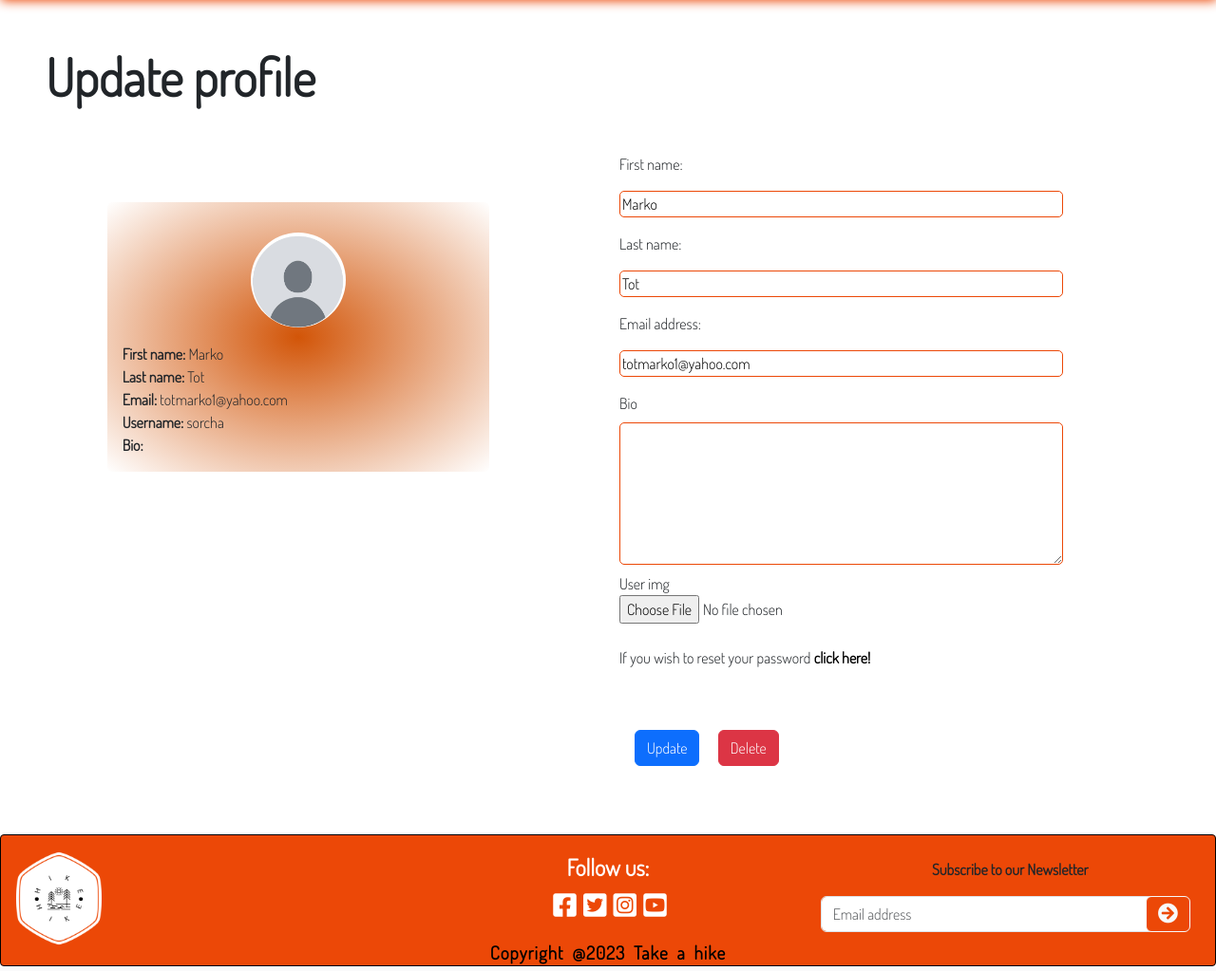
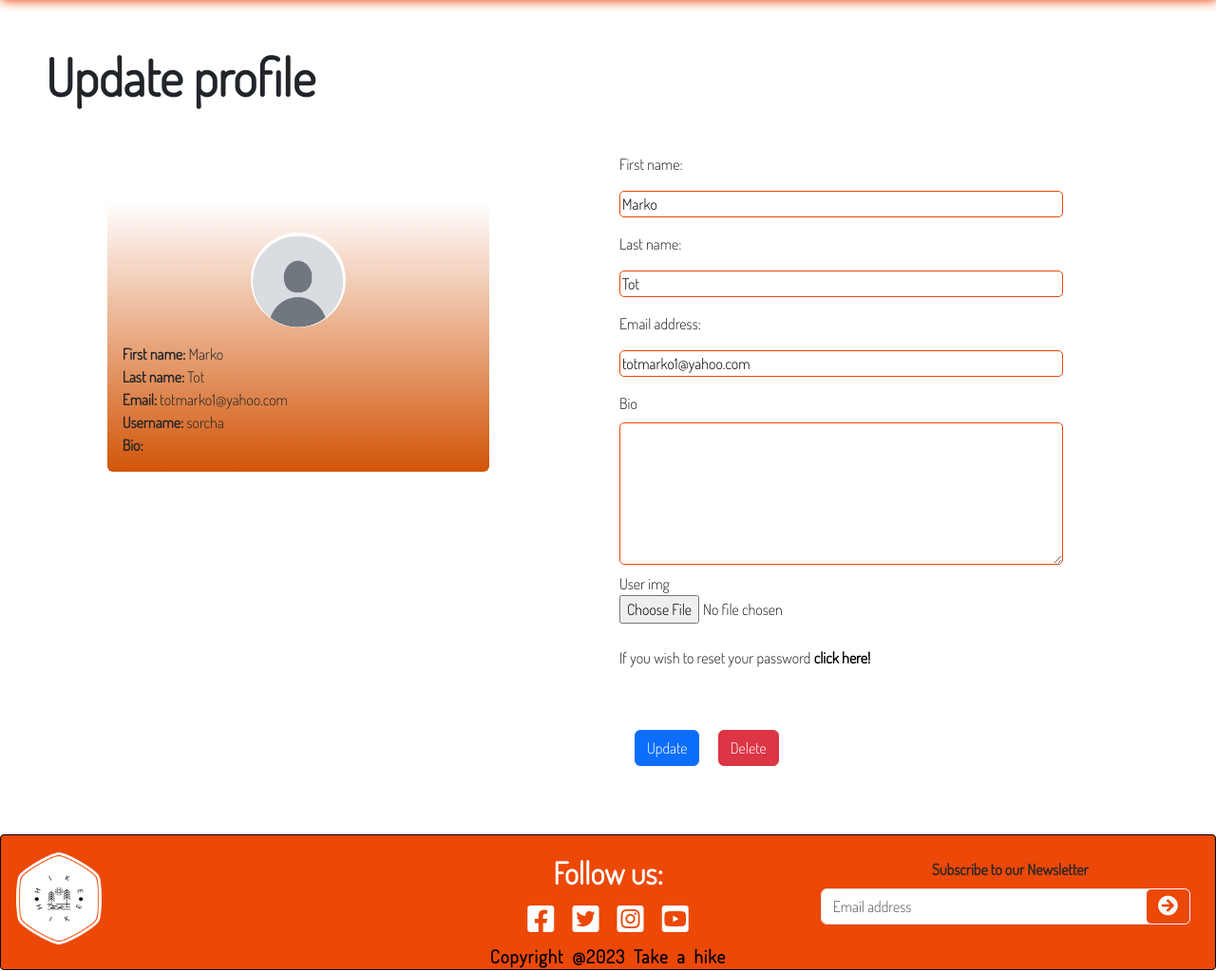
Before and after one commit to tmarkec/take_a_hike, a Django app: page /profile/1/ in a window 1280 px wide. Shown: the part 81-1104 px from the top of the page at 95% size. Run offline with Django 3.2, Linux system fonts and the light colour scheme; a user stored in the database is signed in; some libraries are stand-ins or nearby versions.

Commit message:
add style to post card, footer

```diff
--- a/static/css/style.css
+++ b/static/css/style.css
@@ -59,9 +59,9 @@ ul {
 }
 .active-class {
     font-weight: bolder;
-    border-bottom: 2px solid rgb(210, 85, 8);
-    border-radius: 4px;
+    color: rgb(236, 72, 7);
     padding-bottom: 0;
+
 }
 /* hero image */
 .hero-img {
@@ -105,7 +105,7 @@ ul {
     transition: transform .5s;
 }
 .scale:hover {
-    transform: scale(1.2);
+    transform: scale(1.1);
 }
 .form-parent {
     position: relative;
@@ -160,8 +160,8 @@ ul {
 /* ---------------posts page--------------- */
 
 .card {
-    background-color: rgb(210, 85, 8);
-    background-image: radial-gradient(rgb(210, 85, 8), white);
+    background: rgb(210, 85, 8);
+background: linear-gradient(180deg, rgba(255,255,255,1) 0%, rgba(210, 85, 8) 100%);
     border: none;
 }
 
@@ -175,8 +175,9 @@ a {
 }
 
 .post-link:hover {
-    color: rgb(2, 39, 6);
+    color: rgb(72, 77, 109);
     font-weight: 800;
+    text-transform: capitalize;
 }
 
 .paragraph-text {
--- a/take_a_hike/settings.py
+++ b/take_a_hike/settings.py
@@ -31,7 +31,7 @@ ACCOUNT_EMAIL_VERIFICATION = "none"
 SECRET_KEY = os.environ.get("SECRET_KEY")
 
 # SECURITY WARNING: don't run with debug turned on in production!
-DEBUG = True
+DEBUG = False
 
 ALLOWED_HOSTS = ["blog-hike.herokuapp.com", "localhost"]
 
--- a/templates/base.html
+++ b/templates/base.html
@@ -97,21 +97,21 @@
         </div>
       </div>
       <div class="col-md-4">
-        <p class="m-0 text-center text-white fs-4 pb-2 fw-bold">Follow us: </p>
+        <p class="m-0 text-center text-white fs-2 pb-2 fw-bold">Follow us: </p>
         <a href="https://facebook.com" target="_blank" rel="noopener" aria-label="visit our Facebook page">
-          <i class="fab fa-facebook-square ms-1 text-white fs-3 scale"></i></a>
+          <i class="fab fa-facebook-square mx-2 text-white fs-2 scale"></i></a>
         <a href="https://twitter.com" target="_blank" rel="noopener" aria-label="visit our Twitter page">
-          <i class="fab fa-twitter-square ms-1 text-white fs-3 scale"></i></a>
+          <i class="fab fa-twitter-square mx-2 text-white fs-2 scale"></i></a>
         <a href="https://instagram.com" target="_blank" rel="noopener" aria-label="visit our Instagram page">
-          <i class="fab fa-instagram-square ms-1 text-white fs-3 scale"></i></a>
+          <i class="fab fa-instagram-square mx-2 text-white fs-2 scale"></i></a>
         <a href="https://youtube.com" target="_blank" rel="noopener" aria-label="visit our Youtube channel">
-          <i class="fab fa-youtube-square ms-1 text-white fs-3 scale"></i></a>
+          <i class="fab fa-youtube-square mx-2 text-white fs-2 scale"></i></a>
       </div>
       <div class="col-md-4">
         <form method="post" action="{% url 'subscribe' %}" class="text-center">
           {% csrf_token %}
           <div class="col-auto">
-            <p class="pt-2"><strong>Subscribe to our Newsletter</strong></p>
+            <p class="my-0 pt-2"><strong>Subscribe to our Newsletter</strong></p>
           </div>
           <div class="col form-parent p-0 m-0">
             <div>
@@ -126,7 +126,7 @@
         </form>
       </div>
     </div>
-    <p class="text-center text-black copy">Copyright @2023 Take a hike</p>
+    <p class="text-center text-black copy mt-2">Copyright @2023 Take a hike</p>
   </footer>
   <!-- javascript -->
   <script src="https://cdn.jsdelivr.net/npm/bootstrap@5.3.0-alpha1/dist/js/bootstrap.bundle.min.js"
--- a/templates/single_post.html
+++ b/templates/single_post.html
@@ -10,7 +10,7 @@
                     <h1 class="post-title">{{ post.title }}</h1>
                     <p class="post-subtitle">{{ post.author }} | {{ post.created_on }}</p>
                     <br>
-                    <P class="paragraph-text"> {{ post.content_header | safe }}</P>
+                    <p class="paragraph-text"> {{ post.content_header | safe }}</p>
                 </div>
                 <div class="d-md-block col-md-6 masthead-image">
                     {% if "placeholder" in post.featured_image.url %}
@@ -26,8 +26,8 @@
 
     <div class="container contain">
         <div class="row">
-            <div class="col card mb-4  mt-3 left  top">
-                <div class="card-body">
+            <div class="col card my-4 mx-2 left">
+                <div class="card-body mx-2">
                     <p class="card-text ">
                         {{ post.content_footer | safe }}
                     </p>
```
